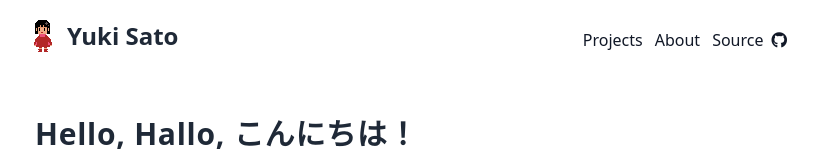
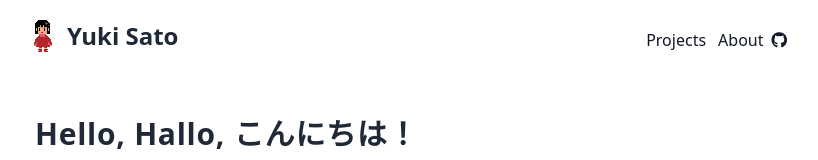
Before and after one commit to youxiberlin/next-blog, a Next.js app: page / in a window 1280 px wide. Shown: the top 160 px of the page, without its empty margins (229-1047 px from the left). Built offline with nearby package versions, Linux system fonts and the light colour scheme.

Commit message:
Remove source from nav

```diff
--- a/components/nav.js
+++ b/components/nav.js
@@ -12,10 +12,7 @@ export default function Nav() {
             <div className="ml-3 cursor-pointer hover:bg-yellow-100" onClick={() => router.push('/about')}>
                 About
             </div>
-            <a className="ml-3 hover:bg-yellow-100" target="_blank" href="https://github.com/youxiberlin/next-blog">
-                Source
-            </a>
-            <a className="mx-2 hover:bg-yellow-100" target="_blank" href="https://github.com/youxiberlin">
+            <a className="mx-2 hover:bg-yellow-100" target="_blank" href="https://github.com/youxiberlin/next-blog">
                 <i className="fab fa-github"></i>
             </a>
             </nav>
```
